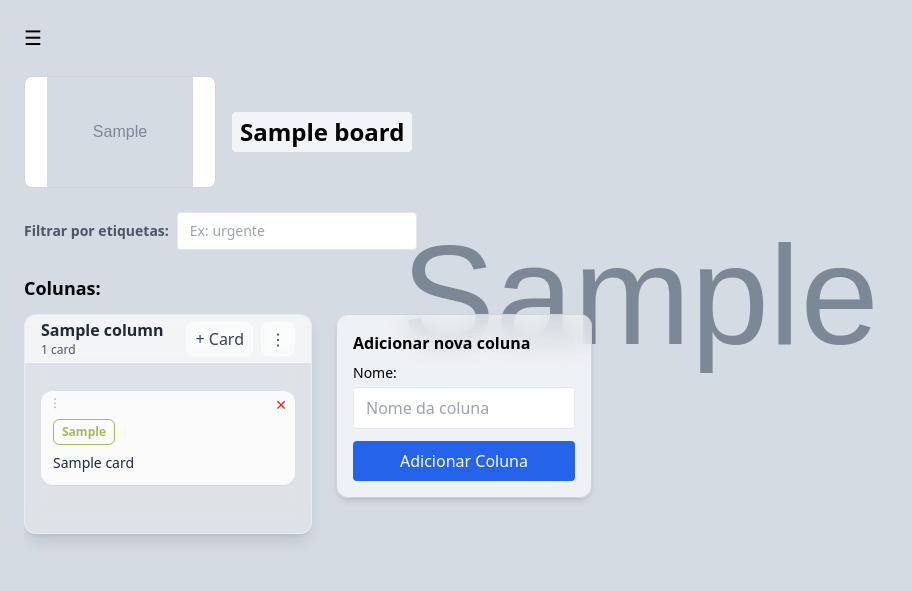
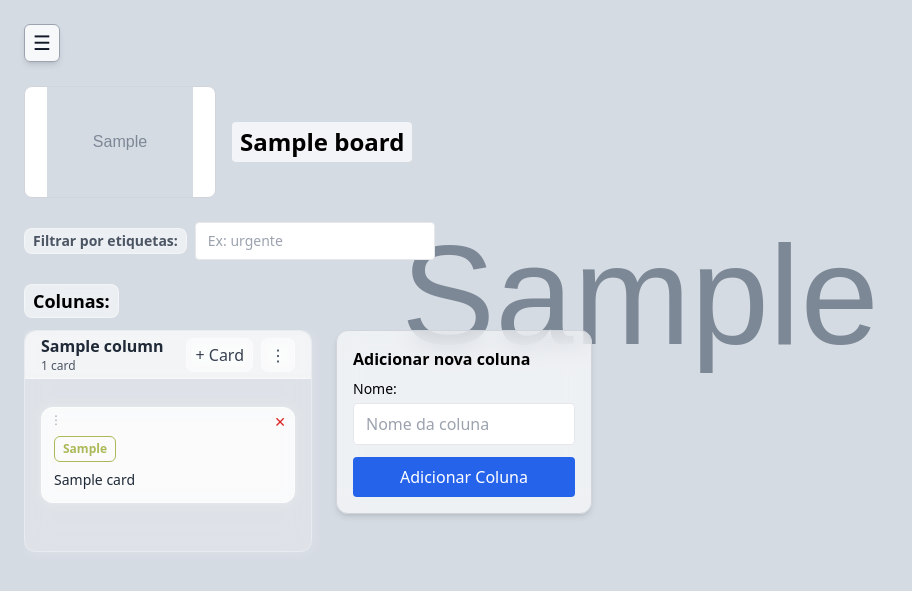
Before and after one commit to mspcris/nossotrello, a Django app: page /board/1/ in a window 1280 px wide. Shown: the part 104-695 px from the top of the page, without its empty margins (0-912 px from the left). Run offline with Django 5.2, Linux system fonts and the light colour scheme; tables that the repository leaves empty hold one stand-in row (values such as "Sample post"); grey boxes marked "Sample" are stand-in pictures; some libraries are stand-ins or nearby versions.

Commit message:
css OK. Index e Base ajustados. Iniciando sprint no modal

```diff
--- a/boards/static/boards/board_detail.css
+++ b/boards/static/boards/board_detail.css
@@ -3,3 +3,56 @@
     opacity: 0.4;
     border: 2px dashed #999;
 }
+
+/* ============================================================
+   GLOW DAS COLUNAS (dentro do board)
+   - Inspiração: glow dos .board-card na home
+   - Focado em fundos escuros / wallpapers carregados
+   ============================================================ */
+
+#columns-wrapper .column-glass {
+    /* mantém o vidro já definido em base/columns.css, aqui só complementamos */
+    border: 1px solid rgba(255, 255, 255, 0.45);
+    box-shadow: 0 0 14px rgba(255, 255, 255, 0.25);
+    background-clip: padding-box;
+}
+
+/* ============================================================
+   GLOW DOS CARDS DENTRO DAS COLUNAS
+   - Atua sobre os <li data-card-id> renderizados em card_item.html
+   - Respeita o rounded já aplicado pelas classes Tailwind
+   ============================================================ */
+
+#columns-wrapper li[data-card-id] {
+    border: 1px solid rgba(255, 255, 255, 0.55);
+    background: rgba(255, 255, 255, 0.80);
+    backdrop-filter: blur(8px);
+    -webkit-backdrop-filter: blur(8px);
+    box-shadow: 0 0 10px rgba(255, 255, 255, 0.25);
+    transition:
+        transform 0.18s ease,
+        box-shadow 0.18s ease,
+        background-color 0.18s ease;
+}
+
+/* Hover com leve destaque, mantendo legibilidade em fundo escuro */
+#columns-wrapper li[data-card-id]:hover {
+    transform: translateY(-1px) scale(1.02);
+    box-shadow: 0 0 18px rgba(255, 255, 255, 0.4);
+    background: rgba(255, 255, 255, 0.92);
+}
+
+/* ============================================================
+   LEGIBILIDADE DOS TÍTULOS EM QUALQUER WALLPAPER
+   Cria um pequeno fundo glass minimalista atrás de textos curtos
+   ============================================================ */
+
+.board-label {
+    display: inline-block;
+    background: rgba(255, 255, 255, 0.55);
+    backdrop-filter: blur(6px);
+    -webkit-backdrop-filter: blur(6px);
+    padding: 2px 8px;
+    border-radius: 8px;
+    border: 1px solid rgba(255, 255, 255, 0.35);
+}
--- a/boards/templates/boards/board_detail.html
+++ b/boards/templates/boards/board_detail.html
@@ -18,7 +18,12 @@
 
 <!-- ======================== MENU HAMBÚRGUER ======================== -->
 <div class="relative mt-4">
-    <button id="board-menu-btn" class="text-xl">☰</button>
+    <button id="board-menu-btn" class="text-xl text-gray-900 bg-white/80 border border-gray-400 rounded-md px-2 py-1 shadow-md
+               hover:bg-white transition">
+        ☰
+    </button>
+
+
 
     <div id="board-menu" class="hidden absolute left-0 mt-2 bg-white shadow-lg rounded-md border p-2 w-48 z-50">
         <a href="{% url 'boards:boards_index' %}" class="block px-4 py-2 hover:bg-gray-100 rounded">
@@ -90,14 +95,16 @@
 
 <!-- ======================== FILTRO DE TAGS ======================== -->
 <div class="mb-6 flex flex-wrap items-center gap-2">
-    <span class="text-sm font-semibold text-gray-600">Filtrar por etiquetas:</span>
+    <span class="text-sm font-semibold text-gray-600 board-label">Filtrar por etiquetas:</span>
+
 
     <input type="text" id="tag-filter" placeholder="Ex: urgente" class="border rounded px-3 py-2 text-sm w-60"
         oninput="filterByTag(this.value)">
 </div>
 
 
-<h3 class="text-lg font-semibold mb-3">Colunas:</h3>
+<h3 class="text-lg font-semibold mb-3 board-label">Colunas:</h3>
+
 
 
 
```
Also changed, not shown: boards/templates/boards/index.html (+7 -1 lines).
